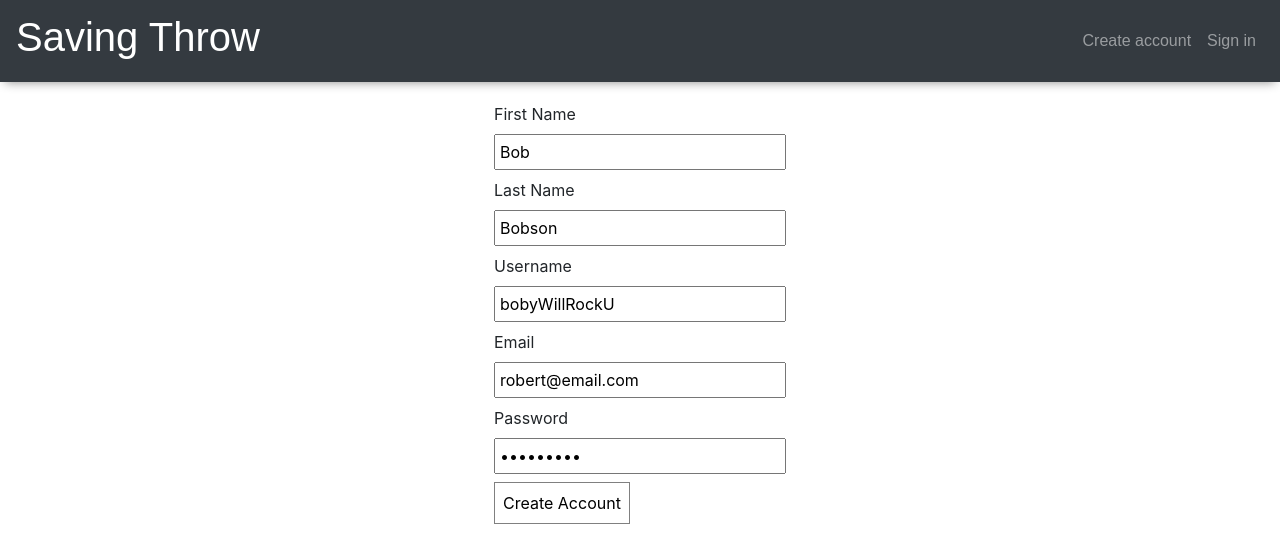
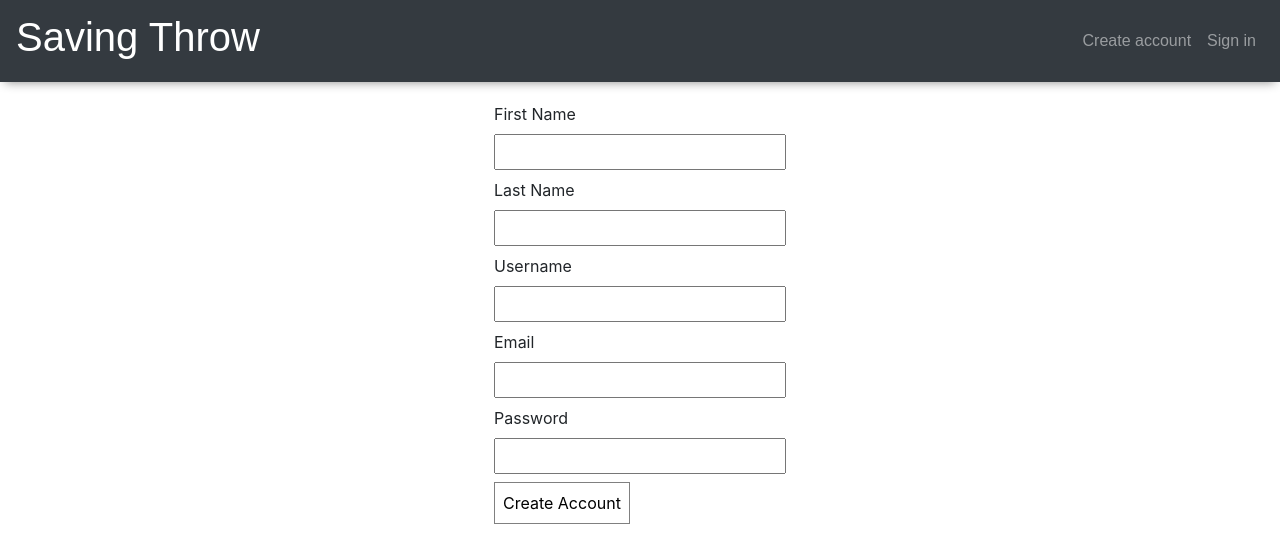
Before and after one commit to JDRamos15/SavingThrow, a React (Create React App) app: page /create-user in a window 1280 px wide. Shown: the top 548 px of the page. Built offline with nearby package versions, Linux system fonts and the light colour scheme.

Commit message:
Merging and erasing additional branches

```diff
--- a/src/Components/CreateAccount/CreateAccount.tsx
+++ b/src/Components/CreateAccount/CreateAccount.tsx
@@ -18,22 +18,12 @@ interface FormData {
 }
 export default function CreateAccount(props: { history: string[]; }){
     const {register, handleSubmit, errors,} = useForm<FormData>({
-        defaultValues:{
-            first_name: "Bob",
-            last_name: "Bobson",
-            username: "bobyWillRockU",
-            email: "robert@email.com",
-            password: "R0b#rt123",
-        }
     });
     const [submitting, setSubmitting] = useState<boolean>(false);
     const [serverErrors, setServerErrors] = useState<Array<string>>([]);
     return <form onSubmit={handleSubmit(async(formData)=>{
             setSubmitting(true);
             setServerErrors([]);
-            // if(submitting){
-            //     return false
-            // }
             console.log(formData, "formData");
 
             const response = await fetch("api/create", {
--- a/src/Components/Login/Login.tsx
+++ b/src/Components/Login/Login.tsx
@@ -14,10 +14,7 @@ interface FormData {
 }
 export default function Login(props: { history: string[]; }){
     const {register, handleSubmit, errors,} = useForm<FormData>({
-        defaultValues:{
-            username: "bobyWillRockU",
-            password: "R0b#rt123",
-        }
+
     });
     const [submitting, setSubmitting] = useState<boolean>(false);
     const [serverErrors, setServerErrors] = useState<Array<string>>([]);
```
